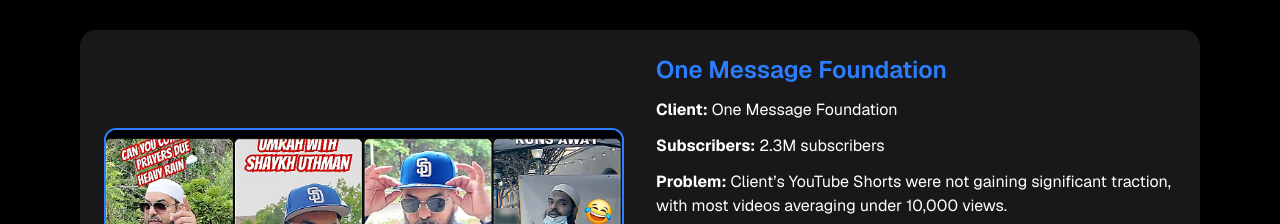
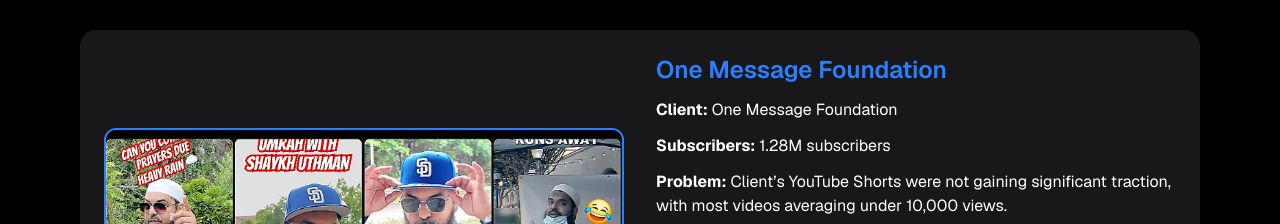
Before and after one commit to MuhammadNofilShoaib/hamzaAsif-portfolio, a Next.js app: page / in a window 1280 px wide. Shown: the part 1620-1844 px from the top of the page. Built offline with nearby package versions, Linux system fonts and the light colour scheme.

Commit message:
sub fixed

```diff
--- a/components/CaseStudySection.tsx
+++ b/components/CaseStudySection.tsx
@@ -21,7 +21,7 @@
         client: "One Message Foundation",
         channelName: "One Message Foundation",
         channelLink: "https://www.youtube.com/@OneMessageFoundation",
-        subscribers: "2.3M subscribers",
+        subscribers: "1.28M subscribers",
         problem:
             "Client’s YouTube Shorts were not gaining significant traction, with most videos averaging under 10,000 views.",
         solution:
```
